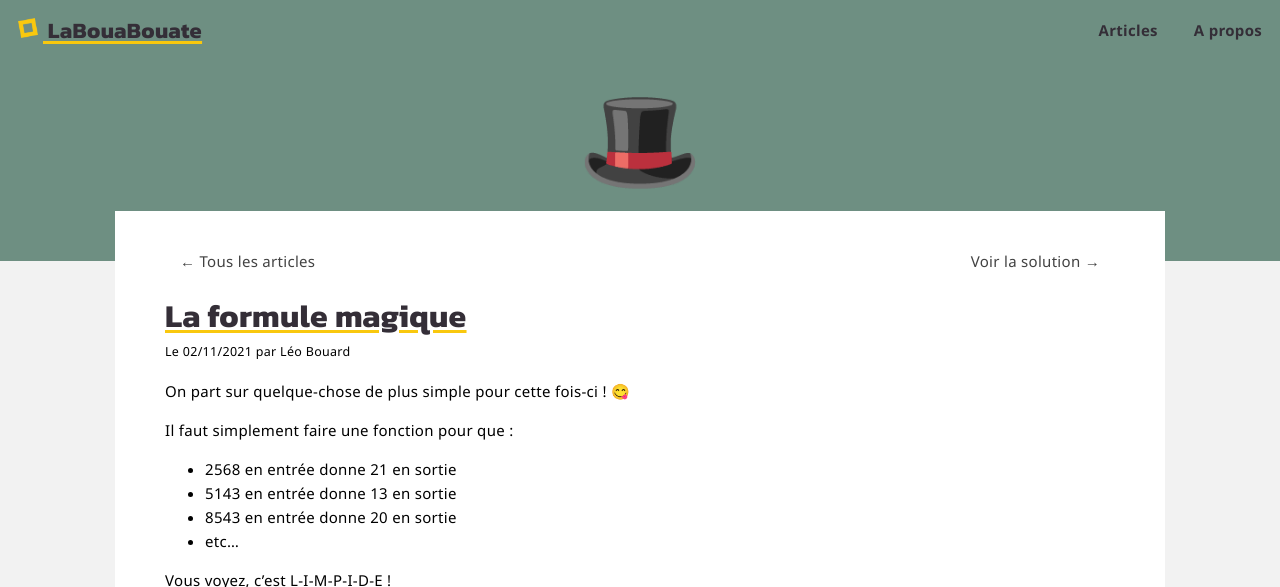
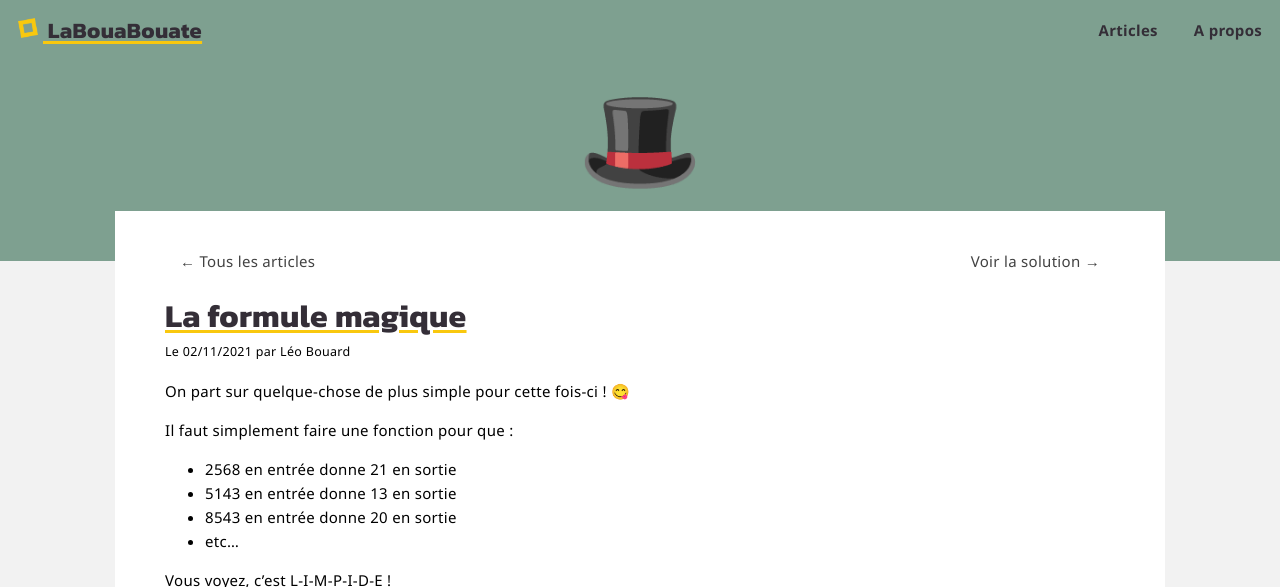
Before and after one commit to leobouard/leobouard.github.io, a Jekyll site: the page built from _posts/2021-11-02-la-formule-magique.md, in a window 1280 px wide. Shown: the top 587 px of the page. Built offline with Jekyll 4.4.1, drawn with Linux system fonts in a browser that asks for light colours; some web fonts are replaced; grey boxes are pictures that could not be loaded.

Commit message:
Modification couleur banière

```diff
--- a/assets/css/posts.scss
+++ b/assets/css/posts.scss
@@ -97,7 +97,7 @@ div.favoriteMarker {
     justify-content: center;
     user-select: none;
     font-size: 100px;
-    background: #6E8F82;
+    background: #7EA090;
     z-index: -1;
 }
 
--- a/assets/css/style.scss
+++ b/assets/css/style.scss
@@ -34,7 +34,7 @@ header {
 }
 
 nav {
-    background-color: #6E8F82;
+    background-color: #7EA090;
     display: block;
     margin: 0;
     overflow: hidden;
```
